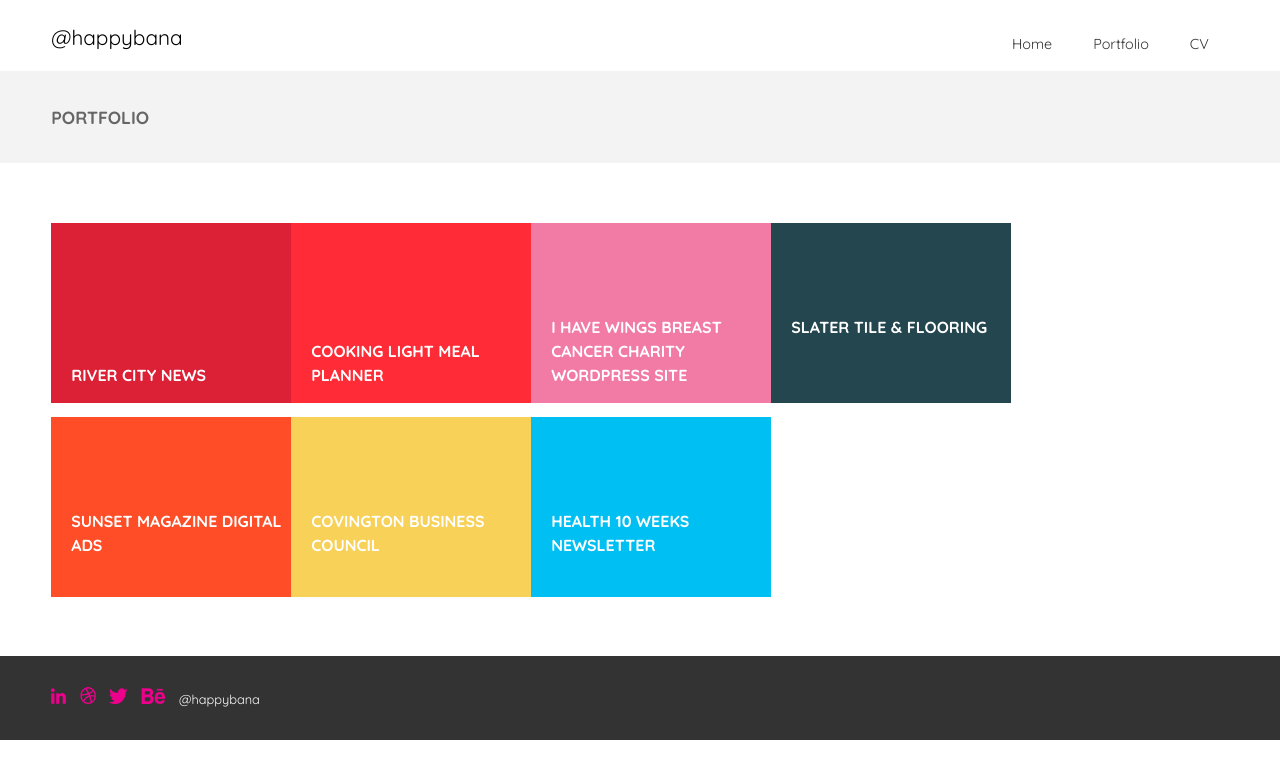
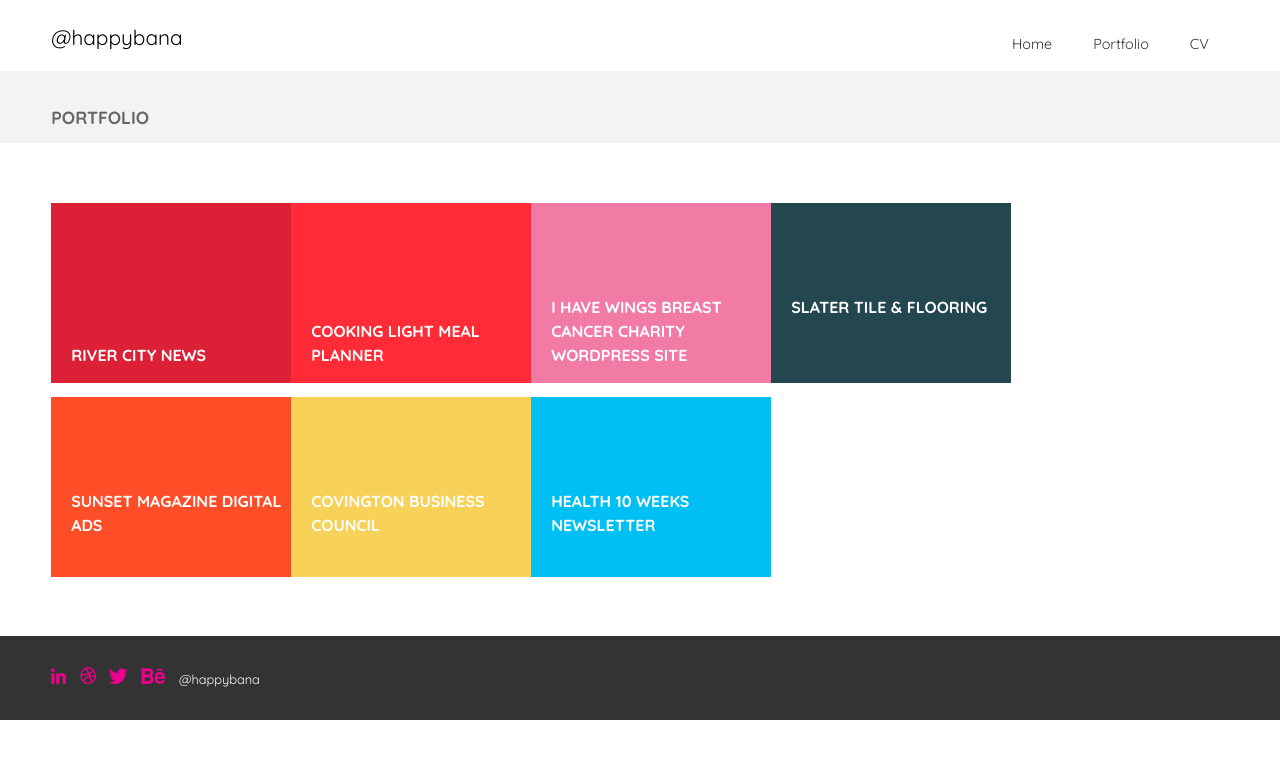
Before and after one commit to banbanbana/happybana.github.io, a Jekyll site: the page portfolio.html, which Jekyll copies as it is, in a window 1280 px wide. Shown: the top 779 px of the page. Built offline with Jekyll 4.4.1, drawn with Linux system fonts in a browser that asks for light colours; some web fonts are replaced.

Commit message:
Update colorblocks-style.css

```diff
--- a/css/colorblocks-style.css
+++ b/css/colorblocks-style.css
@@ -153,7 +153,7 @@
 #hero,
 #page-header{
 	background:#f3f3f3;
-	padding:20px 0;
+	padding:20px 0 0 0;
 	font-size:1.1em;
 }
 #page-header h1{
```
